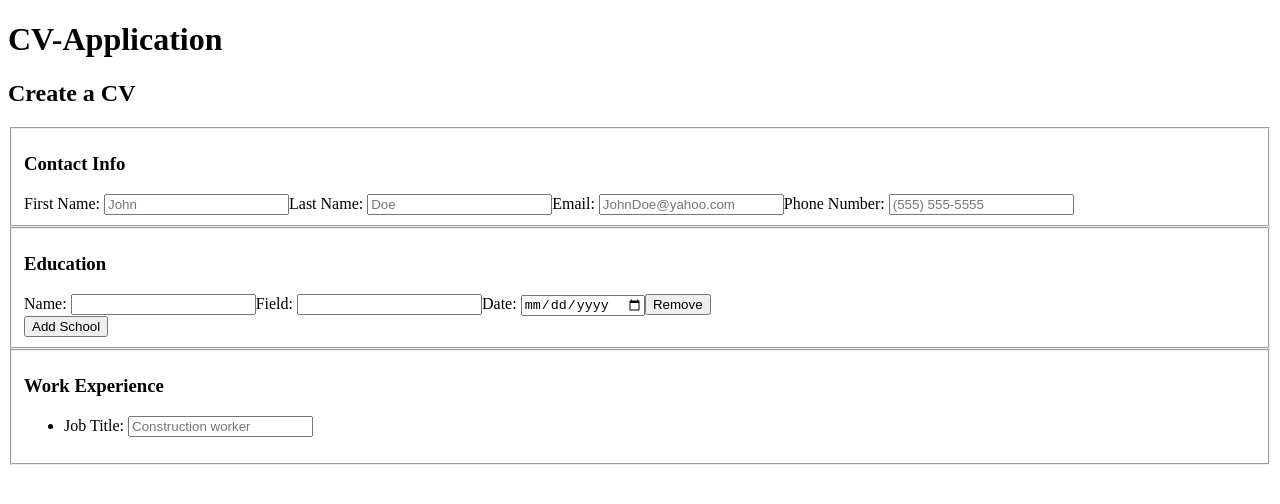
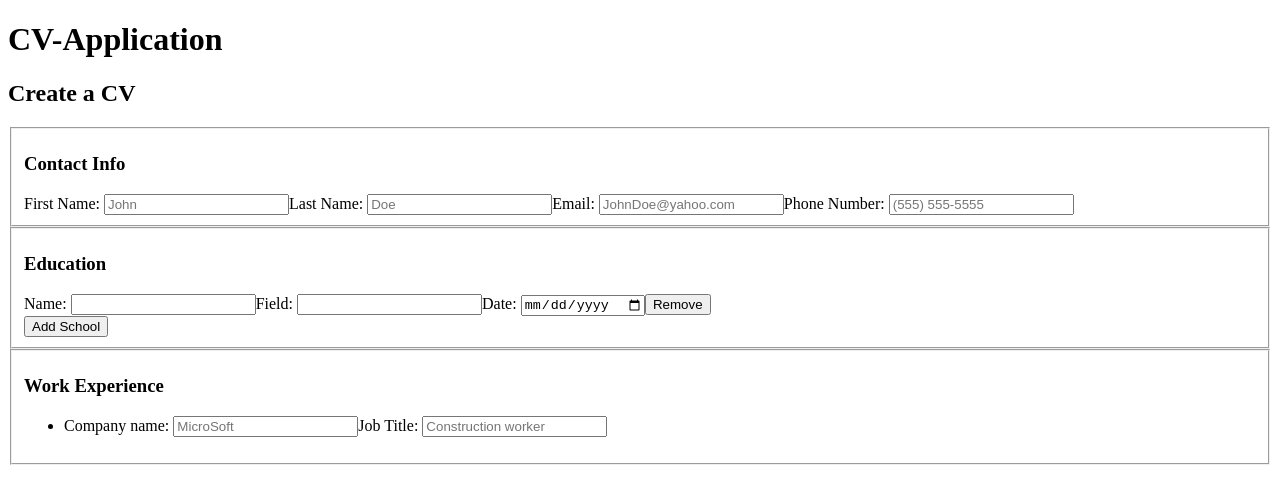
Before and after one commit to Figby222/cv-application, a React (Vite) app: page / in a window 1280 px wide. Shown: the top 504 px of the page. Built offline with nearby package versions, Linux system fonts and the light colour scheme.

Commit message:
Add Input for companyName

```diff
--- a/src/components/utility-components/CVForm/Job.jsx
+++ b/src/components/utility-components/CVForm/Job.jsx
@@ -15,6 +15,15 @@ function Job({
     }
     return (
         <>
+            <Input
+                id="job-companyName"
+                label="Company name: "
+                type="text"
+                name="job-companyName"
+                placeholder="MicroSoft"
+                value={jobObject.companyName}
+                onChange={(e) => handleJobChange("companyName", e.target.value)}
+            />
            <Input
                 id={"job-title"}
                 label="Job Title: "
```
